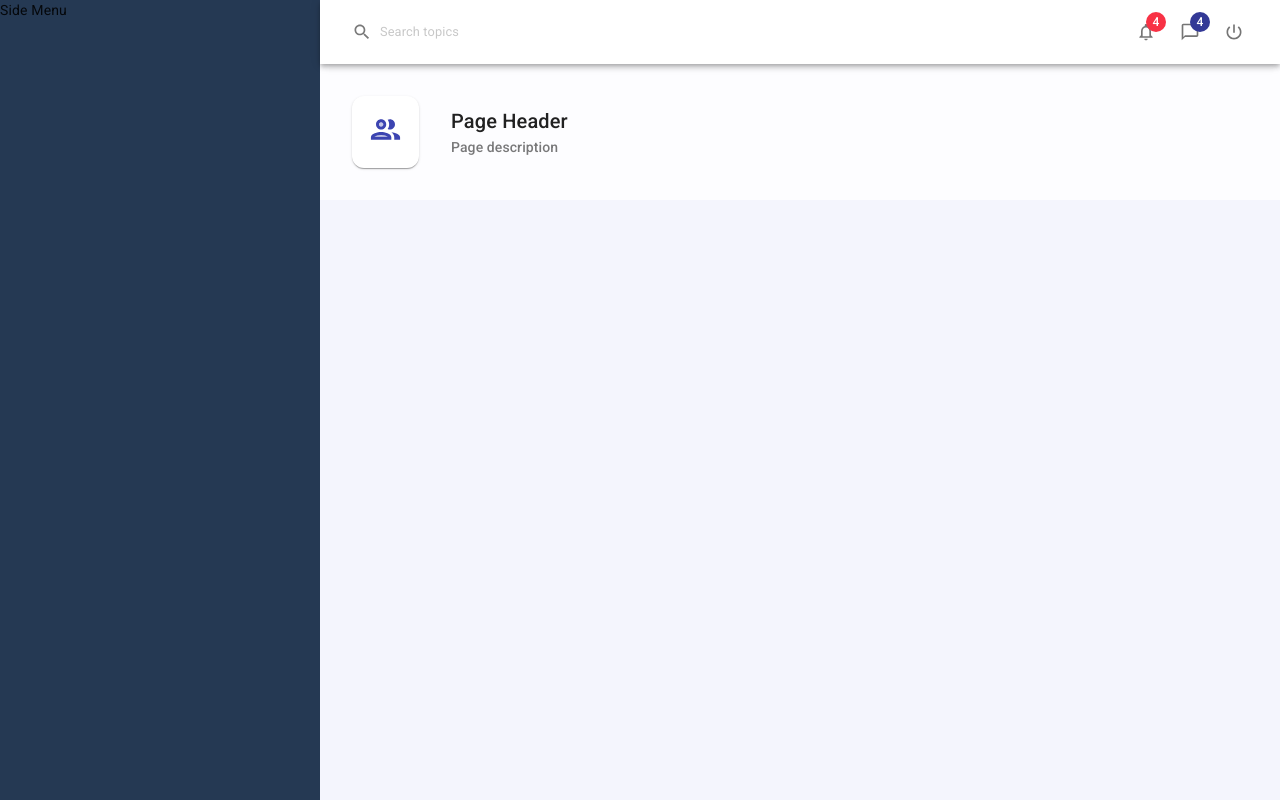
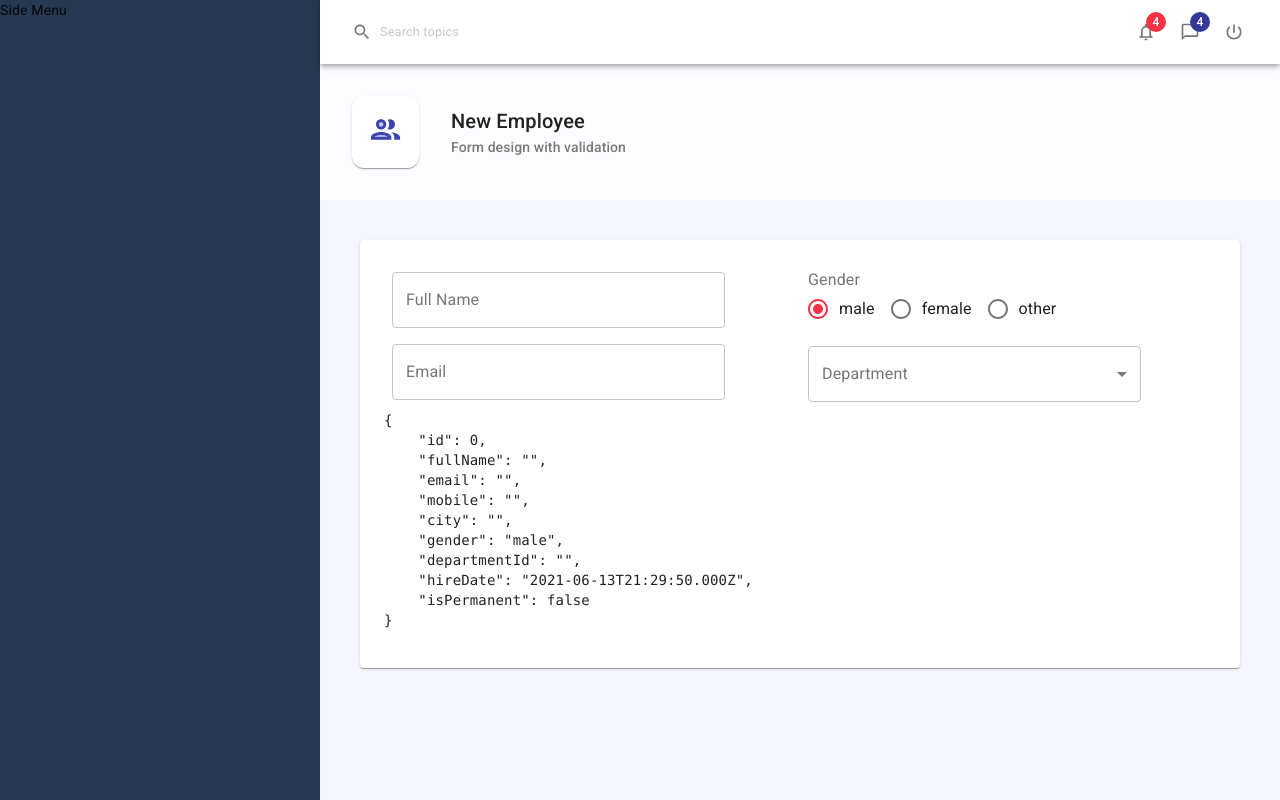
Before and after one commit to matsubrasil/nextjs-materialui-example, a Next.js app: page / in a window 1280 px wide. Built offline with nearby package versions, Linux system fonts and the light colour scheme.

Commit message:
feat: add form employee with controls: textField (name, email), radio group (gender), selects (department)

```diff
--- /dev/null
+++ b/src/components/UseForm.tsx
@@ -0,0 +1,72 @@
+import React from 'react'
+import { makeStyles, createStyles } from '@material-ui/core/styles'
+
+const useStyles = makeStyles(theme =>
+  createStyles({
+    root: {
+      '& .MuiFormControl-root': {
+        width: '80%',
+        margin: theme.spacing(1)
+      }
+    }
+  })
+)
+
+interface IValuesProps {
+  id: number
+  fullName: string
+  email: string
+  mobile: string
+  city: string
+  gender: string
+  departmentId: string
+  hireDate: Date
+  isPermanent: boolean
+}
+
+interface IOutput {
+  values: IValuesProps
+  // setValues: React.Dispatch<React.SetStateAction<IValuesProps>>
+  handleInputChange: React.ChangeEventHandler<HTMLInputElement>
+}
+
+export const useForm = (initialFValues: IValuesProps): IOutput => {
+  const [values, setValues] = React.useState<IValuesProps>(initialFValues)
+  // typing on LEFT hand side of =
+  const handleInputChange = (event: React.ChangeEvent<HTMLInputElement>) => {
+    setValues({
+      ...values,
+      [(event.target as HTMLInputElement).name]: (
+        event.target as HTMLInputElement
+      ).value
+    })
+  }
+
+  const handleChangeRadio = (event: React.ChangeEvent<HTMLInputElement>) => {
+    setValues({
+      ...values,
+      [(event.target as HTMLInputElement).name]: (
+        event.target as HTMLInputElement
+      ).value
+    })
+  }
+
+  return {
+    values,
+    // setValues,
+    handleInputChange
+  }
+}
+
+interface IFormProps {
+  children: JSX.Element
+}
+
+export const Form = ({ children }: IFormProps) => {
+  const classes = useStyles()
+  return (
+    <form className={classes.root} autoComplete="off">
+      {children}
+    </form>
+  )
+}
--- /dev/null
+++ b/src/components/controls/Controls.ts
@@ -0,0 +1,10 @@
+import Input from './Input'
+import RadioGroupControl from './RadioGroupControl'
+import SelectControl from './SelectControl'
+
+const Controls = {
+  Input,
+  RadioGroupControl,
+  SelectControl
+}
+export default Controls
--- /dev/null
+++ b/src/components/controls/Input.tsx
@@ -0,0 +1,23 @@
+import { TextField } from '@material-ui/core'
+import React from 'react'
+
+interface InputProps {
+  name: string
+  label: string
+  value: string | number | null
+  onChange: React.ChangeEventHandler<HTMLInputElement>
+}
+
+const Input = ({ name, label, value, onChange }) => {
+  return (
+    <TextField
+      variant="outlined"
+      label={label}
+      name={name}
+      value={value}
+      onChange={onChange}
+    />
+  )
+}
+
+export default Input
--- /dev/null
+++ b/src/components/controls/RadioGroupControl.tsx
@@ -0,0 +1,47 @@
+import React from 'react'
+import {
+  FormControl,
+  FormControlLabel,
+  FormLabel,
+  Radio,
+  RadioGroup
+} from '@material-ui/core'
+
+interface Item {
+  id: string
+  title: string
+}
+
+interface IRadioProps {
+  label: string
+  name: string
+  value: string
+  items: Item[]
+  onChange: React.ChangeEventHandler<HTMLInputElement>
+}
+
+const RadioGroupControl = ({
+  label,
+  name,
+  value,
+  items,
+  onChange
+}: IRadioProps) => {
+  return (
+    <FormControl>
+      <FormLabel>{label}</FormLabel>
+      <RadioGroup name={name} value={value} onChange={onChange} row>
+        {items.map(item => (
+          <FormControlLabel
+            key={item.id}
+            value={item.id}
+            control={<Radio />}
+            label={item.title}
+          />
+        ))}
+      </RadioGroup>
+    </FormControl>
+  )
+}
+
+export default RadioGroupControl
--- /dev/null
+++ b/src/components/controls/SelectControl.tsx
@@ -0,0 +1,39 @@
+import React from 'react'
+import { FormControl, InputLabel, MenuItem, Select } from '@material-ui/core'
+
+interface IDepartment {
+  id: number
+  title: string
+}
+
+interface ISelectProps {
+  name: string
+  label: string
+  value: string
+  onChange: React.ChangeEventHandler<HTMLInputElement>
+  options: IDepartment[]
+}
+
+const SelectControl = ({
+  name,
+  label,
+  value,
+  onChange,
+  options
+}: ISelectProps) => {
+  return (
+    <FormControl variant="outlined">
+      <InputLabel>{label}</InputLabel>
+      <Select label={label} name={name} value={value} onChange={onChange}>
+        <MenuItem value="">None</MenuItem>
+        {options.map(option => (
+          <MenuItem key={option.id} value={option.id}>
+            {option.title}
+          </MenuItem>
+        ))}
+      </Select>
+    </FormControl>
+  )
+}
+
+export default SelectControl
--- a/src/pages/_app.tsx
+++ b/src/pages/_app.tsx
@@ -4,8 +4,22 @@ import Head from 'next/head'
 import { ThemeProvider } from '@material-ui/core/styles'
 import CssBaseline from '@material-ui/core/CssBaseline'
 import theme from '../styles/theme'
+import SideMenu from '../components/SideMenu'
+import Header from '../components/Header'
+import { makeStyles, createStyles } from '@material-ui/core/styles'
+
+const useStyles = makeStyles(theme =>
+  createStyles({
+    appMain: {
+      paddingLeft: '320px',
+      width: '100%'
+    }
+  })
+)
 
 const MyApp: React.FC<AppProps> = ({ Component, pageProps }) => {
+  const classes = useStyles()
+
   useEffect(() => {
     // Remove the server-side injected CSS.
     const jssStyles = document.querySelector('#jss-server-side')
@@ -24,7 +38,12 @@ const MyApp: React.FC<AppProps> = ({ Component, pageProps }) => {
         />
       </Head>
       <ThemeProvider theme={theme}>
-        <Component {...pageProps} />
+        <SideMenu />
+        <section className={classes.appMain}>
+          <Header />
+          <Component {...pageProps} />
+        </section>
+
         <CssBaseline />
       </ThemeProvider>
     </>
--- a/src/pages/_document.tsx
+++ b/src/pages/_document.tsx
@@ -6,7 +6,7 @@ import theme from './../styles/theme'
 export default class MyDocument extends Document {
   render() {
     return (
-      <Html lang="en">
+      <Html lang="pt-BR">
         <Head>
           {/* PWA primary color */}
           <meta name="theme-color" content={theme.palette.primary.main} />
--- a/src/pages/index.tsx
+++ b/src/pages/index.tsx
@@ -1,40 +1,16 @@
+import React from 'react'
 import Head from 'next/head'
-import { makeStyles, createStyles } from '@material-ui/core/styles'
 
-import SideMenu from '../components/SideMenu'
-import Header from '../components/Header'
-import React from 'react'
-import PageHeader from '../components/PageHeader'
-import { PeopleOutlineTwoTone } from '@material-ui/icons'
-
-const useStyles = makeStyles(theme =>
-  createStyles({
-    appMain: {
-      paddingLeft: '320px',
-      width: '100%'
-    }
-  })
-)
+import Employees from '../screen/Employees'
 
 const Home: React.FC = () => {
-  const classes = useStyles()
-
   return (
     <div>
       <Head>
         <title>Next - Material UI Setup</title>
       </Head>
-
       <main>
-        <SideMenu />
-        <section className={classes.appMain}>
-          <Header />
-          <PageHeader
-            title="Page Header"
-            subTitle="Page description"
-            icon={<PeopleOutlineTwoTone fontSize="large" />}
-          />
-        </section>
+        <Employees />
       </main>
     </div>
   )
--- /dev/null
+++ b/src/screen/EmployeeForm.tsx
@@ -0,0 +1,70 @@
+import React from 'react'
+import { Grid } from '@material-ui/core'
+import { useForm, Form } from './../components/UseForm'
+import Controls from './../components/controls/Controls'
+import * as employeeService from './../services/employeeService'
+
+const initialFValues = {
+  id: 0,
+  fullName: '',
+  email: '',
+  mobile: '',
+  city: '',
+  gender: 'male',
+  departmentId: '',
+  hireDate: new Date(),
+  isPermanent: false
+}
+
+const genderItems = [
+  { id: 'male', title: 'male' },
+  { id: 'female', title: 'female' },
+  { id: 'other', title: 'other' }
+]
+
+const EmployeeForm = () => {
+  const { values, handleInputChange } = useForm(initialFValues)
+
+  return (
+    <>
+      <Form>
+        <Grid container>
+          <Grid item xs={6}>
+            <Controls.Input
+              name="fullName"
+              label="Full Name"
+              value={values.fullName}
+              onChange={handleInputChange}
+            />
+            <Controls.Input
+              name="email"
+              label="Email"
+              value={values.email}
+              onChange={handleInputChange}
+            />
+          </Grid>
+          <Grid item xs={6}>
+            <Controls.RadioGroupControl
+              label="Gender"
+              name="gender"
+              items={genderItems}
+              value={values.gender}
+              onChange={handleInputChange}
+            />
+            <Controls.SelectControl
+              name="departmentId"
+              label="Department"
+              value={values.departmentId}
+              onChange={handleInputChange}
+              options={employeeService.getDepartmentCollection()}
+            />
+          </Grid>
+        </Grid>
+      </Form>
+
+      <pre>{JSON.stringify(values, null, 4)}</pre>
+    </>
+  )
+}
+
+export default EmployeeForm
--- /dev/null
+++ b/src/screen/Employees.tsx
@@ -0,0 +1,33 @@
+import React from 'react'
+import EmployeeForm from './EmployeeForm'
+import PageHeader from '../components/PageHeader'
+import { PeopleOutlineTwoTone } from '@material-ui/icons'
+import { createStyles, makeStyles } from '@material-ui/core/styles'
+import { Paper } from '@material-ui/core'
+
+const useStyles = makeStyles(theme =>
+  createStyles({
+    pageContent: {
+      margin: theme.spacing(5),
+      padding: theme.spacing(3)
+    }
+  })
+)
+const Employees = () => {
+  const classes = useStyles()
+
+  return (
+    <>
+      <PageHeader
+        title="New Employee"
+        subTitle="Form design with validation"
+        icon={<PeopleOutlineTwoTone fontSize="large" />}
+      />
+      <Paper className={classes.pageContent}>
+        <EmployeeForm />
+      </Paper>
+    </>
+  )
+}
+
+export default Employees
--- /dev/null
+++ b/src/services/employeeService.ts
@@ -0,0 +1,6 @@
+export const getDepartmentCollection = () => [
+  { id: 1, title: 'Development' },
+  { id: 2, title: 'Marketing' },
+  { id: 3, title: 'Accounting' },
+  { id: 4, title: 'HR' }
+]
```
